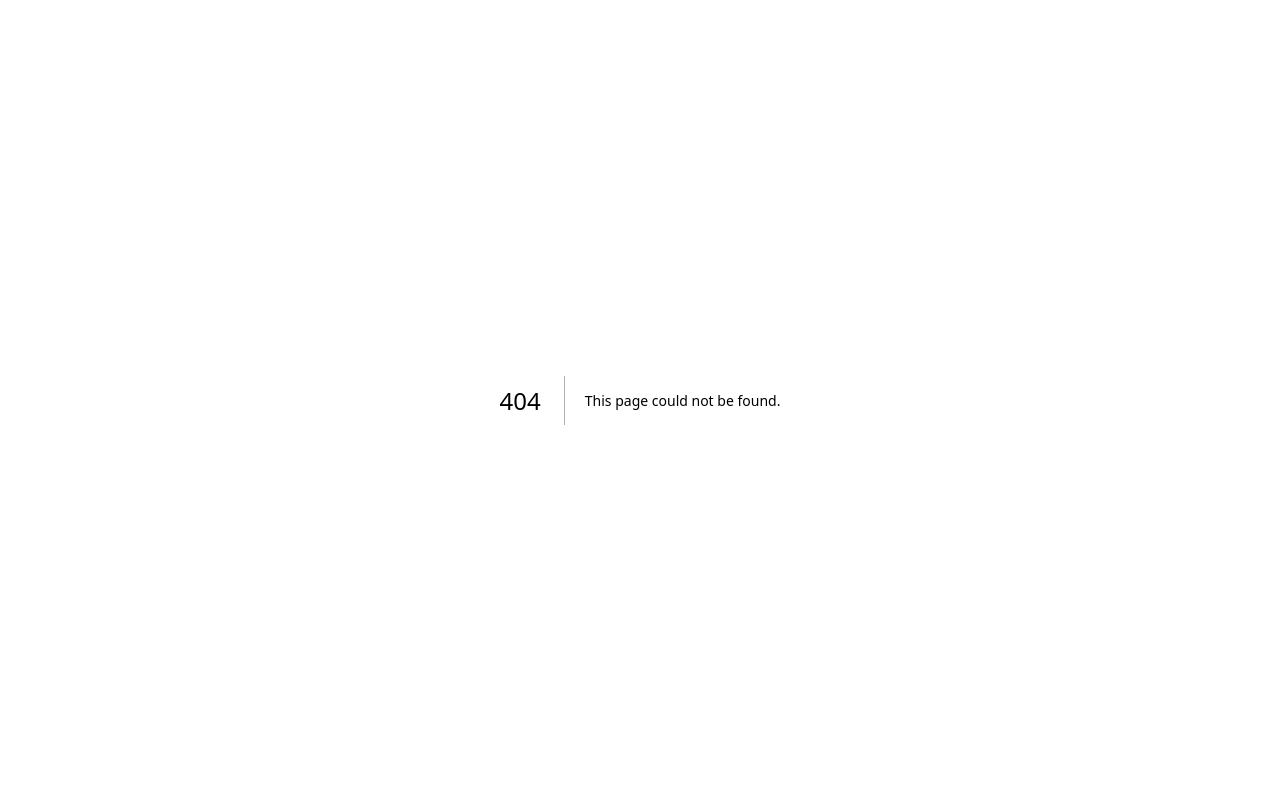
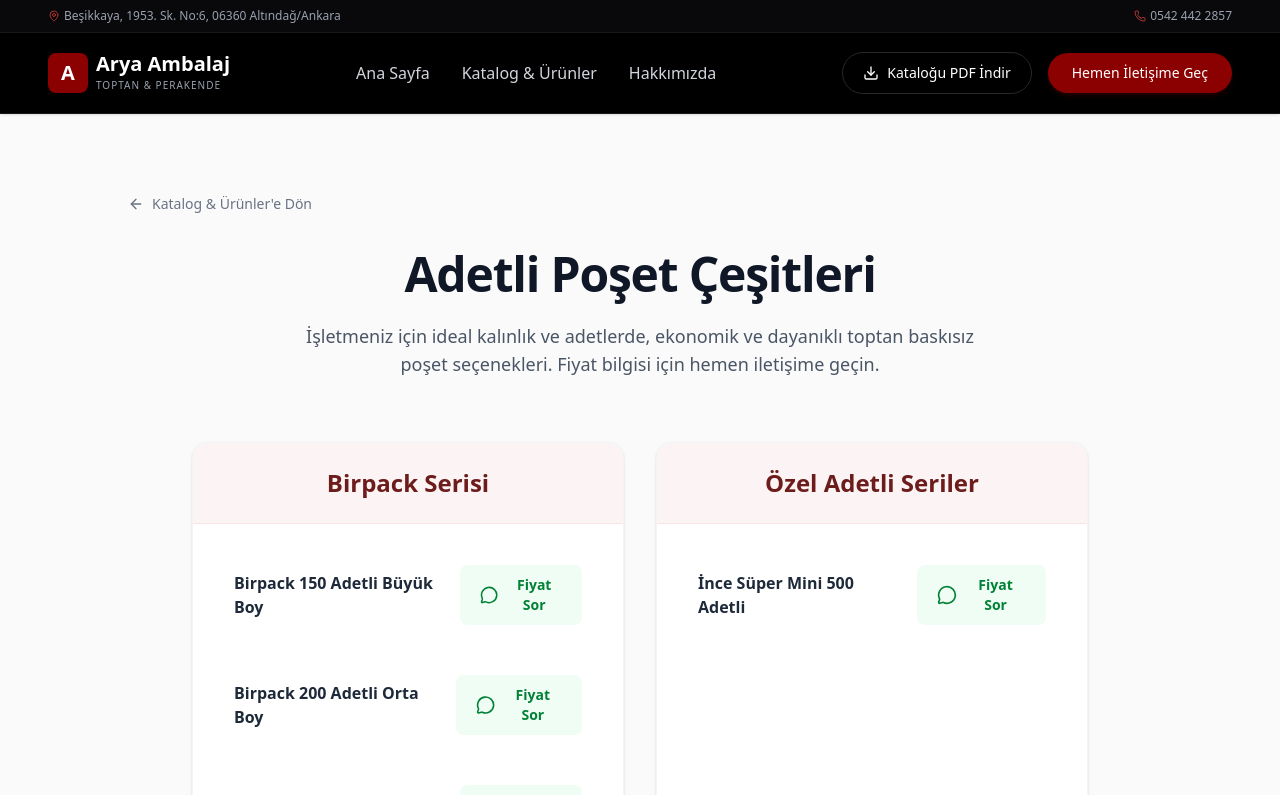
Before and after one commit to ardaeminoglu001-ship-it/aryaambalaj, a Next.js app: page /urunler/adetli-poset in a window 1280 px wide. Before the commit this address had no page. Shown: the top 795 px of the page. Built offline with nearby package versions, Linux system fonts and the light colour scheme; a web font is replaced by a local one.

Commit message:
adetli poşet çeşitleri eklendi

```diff
--- /dev/null
+++ b/src/app/urunler/adetli-poset/layout.tsx
@@ -0,0 +1,10 @@
+import { Metadata } from 'next';
+
+export const metadata: Metadata = {
+    title: "Adetli Poşet Çeşitleri: Birpack ve İnce Toptan | Arya Ambalaj",
+    description: "Birpack 150 adetli büyük boy, 200 adetli orta boy, 300 adetli küçük boy ve ince süper mini 500 adetli toptan rulo ve paket poşet çeşitleri.",
+};
+
+export default function Layout({ children }: { children: React.ReactNode }) {
+    return <>{children}</>;
+}
--- /dev/null
+++ b/src/app/urunler/adetli-poset/page.tsx
@@ -0,0 +1,107 @@
+"use client";
+
+import Navbar from "@/components/layout/Navbar";
+import Footer from "@/components/layout/Footer";
+import { ArrowLeft, MessageCircle } from "lucide-react";
+import Link from "next/link";
+import { motion } from "framer-motion";
+
+export default function AdetliPosetPage() {
+    const products = [
+        {
+            category: "Birpack Serisi",
+            items: [
+                "Birpack 150 Adetli Büyük Boy",
+                "Birpack 200 Adetli Orta Boy",
+                "Birpack 300 Adetli Küçük Boy"
+            ]
+        },
+        {
+            category: "Özel Adetli Seriler",
+            items: [
+                "İnce Süper Mini 500 Adetli"
+            ]
+        }
+    ];
+
+    const handleWhatsAppClick = (productName: string) => {
+        const text = `Merhaba, Arya Ambalaj internet sitesinden geliyorum. ${productName} poşet hakkında fiyat ve detaylı bilgi alabilir miyim?`;
+        const url = `https://wa.me/905424422857?text=${encodeURIComponent(text)}`;
+        window.open(url, '_blank', 'noopener,noreferrer');
+    };
+
+    return (
+        <div className="min-h-screen flex flex-col font-sans bg-zinc-50">
+            <Navbar />
+
+            <main className="flex-grow py-12 md:py-20 px-4 md:px-8 lg:px-12">
+                <div className="max-w-5xl mx-auto">
+                    {/* Back Link */}
+                    <div className="mb-8">
+                        <Link
+                            href="/urunler"
+                            className="inline-flex items-center gap-2 text-gray-500 hover:text-primary-800 transition-colors font-medium text-sm"
+                        >
+                            <ArrowLeft className="w-4 h-4" />
+                            Katalog & Ürünler'e Dön
+                        </Link>
+                    </div>
+
+                    {/* Header */}
+                    <motion.div
+                        initial={{ opacity: 0, y: 20 }}
+                        animate={{ opacity: 1, y: 0 }}
+                        transition={{ duration: 0.6 }}
+                        className="text-center mb-16"
+                    >
+                        <h1 className="text-4xl md:text-5xl font-serif font-bold text-gray-900 mb-6 tracking-tight">
+                            Adetli Poşet Çeşitleri
+                        </h1>
+                        <p className="text-lg text-gray-600 font-sans max-w-2xl mx-auto">
+                            İşletmeniz için ideal kalınlık ve adetlerde, ekonomik ve dayanıklı toptan baskısız poşet seçenekleri. Fiyat bilgisi için hemen iletişime geçin.
+                        </p>
+                    </motion.div>
+
+                    {/* Products Grid */}
+                    <div className="grid lg:grid-cols-2 gap-8 mb-16 max-w-4xl mx-auto">
+                        {products.map((group, index) => (
+                            <motion.div
+                                key={index}
+                                initial={{ opacity: 0, y: 30 }}
+                                animate={{ opacity: 1, y: 0 }}
+                                transition={{ duration: 0.5, delay: index * 0.15 }}
+                                className="bg-white rounded-2xl shadow-sm border border-gray-100 overflow-hidden flex flex-col"
+                            >
+                                <div className="bg-primary-50 p-6 border-b border-primary-100">
+                                    <h2 className="text-2xl font-bold text-primary-900 text-center">
+                                        {group.category}
+                                    </h2>
+                                </div>
+                                <div className="p-4 sm:p-6 flex-grow flex flex-col">
+                                    <ul className="space-y-4 flex-grow mb-4">
+                                        {group.items.map((item, itemIndex) => (
+                                            <li key={itemIndex} className="flex flex-col sm:flex-row sm:items-center justify-between gap-3 p-4 rounded-xl hover:bg-zinc-50 transition-colors border border-transparent hover:border-zinc-100 shadow-sm sm:shadow-none bg-zinc-50/50 sm:bg-transparent">
+                                                <span className="font-semibold text-gray-800 block text-center sm:text-left">
+                                                    {item}
+                                                </span>
+                                                <button
+                                                    onClick={() => handleWhatsAppClick(item)}
+                                                    className="inline-flex items-center justify-center gap-2 px-5 py-2.5 bg-green-50 text-green-700 hover:bg-green-100 hover:text-green-800 rounded-lg text-sm font-semibold transition-colors w-full sm:w-auto"
+                                                >
+                                                    <MessageCircle className="w-5 h-5" />
+                                                    Fiyat Sor
+                                                </button>
+                                            </li>
+                                        ))}
+                                    </ul>
+                                </div>
+                            </motion.div>
+                        ))}
+                    </div>
+                </div>
+            </main>
+
+            <Footer />
+        </div>
+    );
+}
--- a/src/app/urunler/page.tsx
+++ b/src/app/urunler/page.tsx
@@ -12,7 +12,7 @@ const categories = [
     { name: "Karton Bardak Çeşitleri", href: "/urunler/karton-bardak" },
     { name: "Viza Rulosu" },
     { name: "Kilogramlık Poşet Çeşitleri", href: "/urunler/kilogramlik-poset" },
-    { name: "Adetli Poşet" },
+    { name: "Adetli Poşet", href: "/urunler/adetli-poset" },
     { name: "Pastancılık Çeşitleri" },
     { name: "Plastik Tabak Çeşitleri" },
     { name: "Çatal-Kaşık Çeşitleri" }
```
